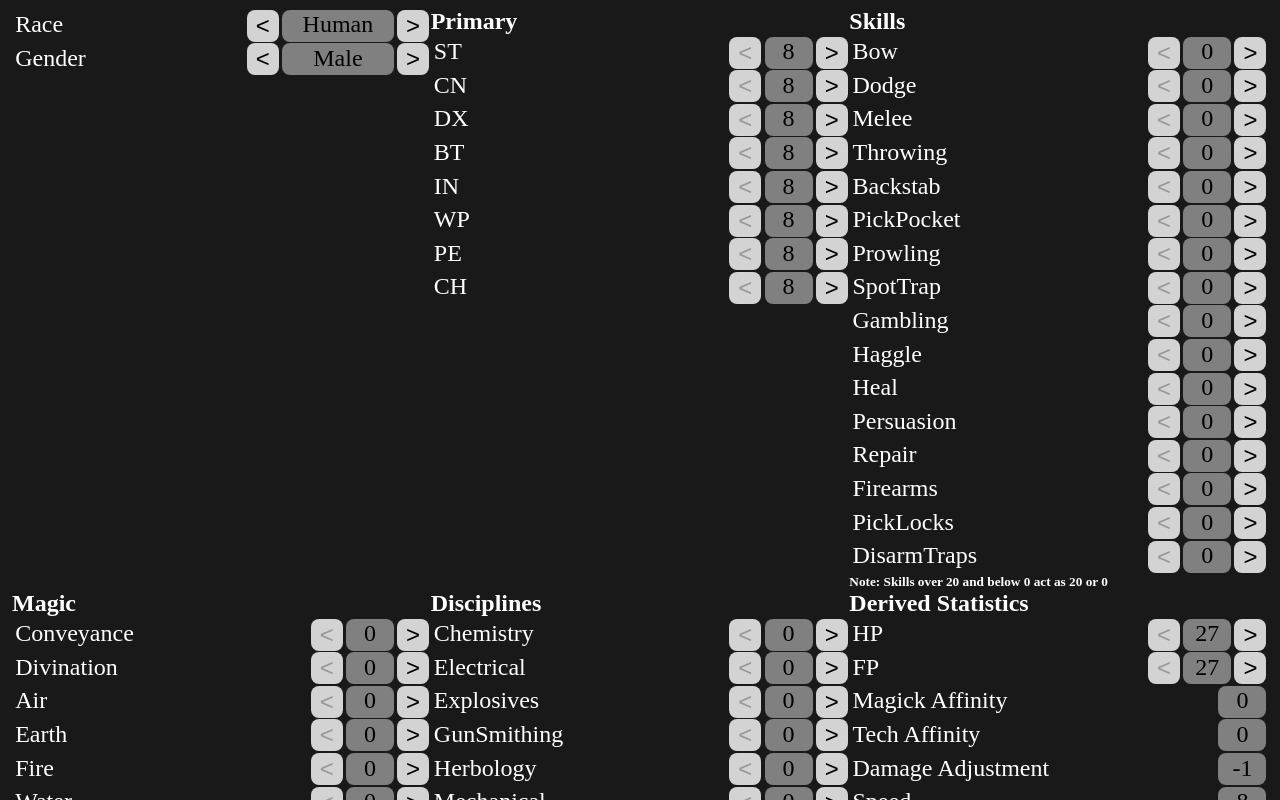
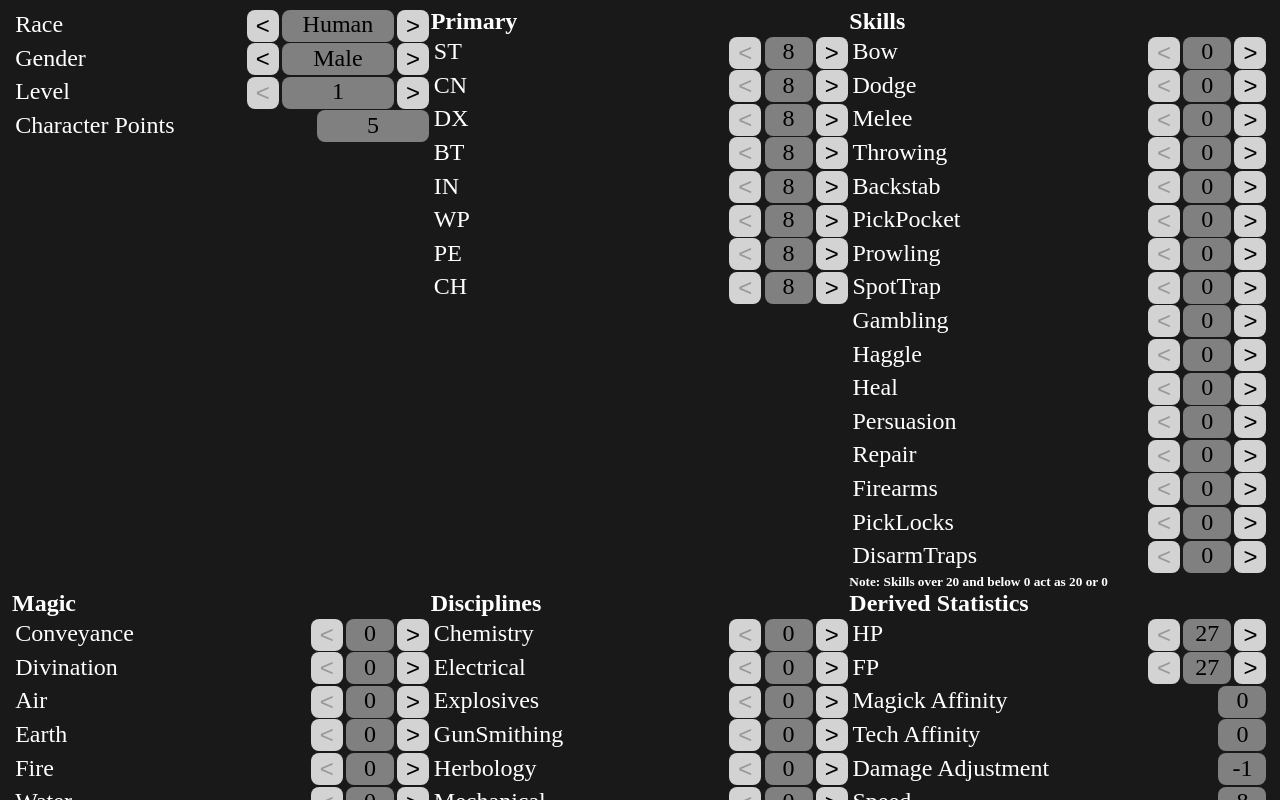
Before and after one commit to limaxophobiac/arcplanner, a React (Vite) app: page / in a window 1280 px wide. Shown: the top 800 px of the page. Built offline with nearby package versions, Linux system fonts and the light colour scheme.

Commit message:
leveling

```diff
--- a/src/Planner.jsx
+++ b/src/Planner.jsx
@@ -11,7 +11,7 @@ export default Planner;
 function Planner(){
     const [character, setCharacter] = useState(characterFactory());
     const [igMins, setIgMins] = useState(false);
-//    const [levelCap, setLevelCap] = useState(true);
+    const [levelCap, setLevelCap] = useState(true);
 
     function addStat(id, val){
         setCharacter({...character, [id]: character[id] + val, unspent: character.unspent - val})
@@ -53,6 +53,10 @@ function Planner(){
         return [-65, -52, -42, -33, -25, -18, -12, -7, -3, 0, 3, 7, 12, 18, 25, 33, 42, 52, 65][beauty-1];
     }
 
+    function calcPoints(level){
+        return level + 4 + Math.floor(level/5);
+    }
+
     return (
 
         <div id ="planner">
@@ -62,9 +66,13 @@ function Planner(){
                     setCharacter({...character, race: (character.race + val + races.length) % races.length});
                 else setCharacter({...character, race: (character.race + val + races.length) % races.length, male: true});
             }} max = {races.length} min={-1}/>
-            <Statdisplay disable={character.race >= 4} name="Gender" value = {character.male ? "Male" : "Female"} valueWidth={7} addigned={1} hasPoints={true} adder= {() => {
+            <Statdisplay disable={character.race >= 4} name="Gender" value = {character.male ? "Male" : "Female"} valueWidth={7} assigned={1} hasPoints={true} adder= {() => {
                 setCharacter({...character, male: !character.male});
             }}/>
+            <Statdisplay name="Level" value={character.level} assigned={character.level} hasPoints={true} valueWidth={7} min={1} adder={(val) => {
+                setCharacter({...character, level: character.level + val, unspent: character.unspent + calcPoints(character.level + val) - calcPoints(character.level)})
+            }} max = {levelCap ? 50 : 500}/>
+            <Passivedisplay name = {"Character Points"} value = {character.unspent} valueWidth={7}/>
 
             </div>
             <div id="primary">
@@ -158,7 +166,7 @@ function characterFactory(){
         race: 0,
         background: 0,
         level: 1,
-        unspent: 30,
+        unspent: 5,
         ST: 0,
         CN: 0,
         DX: 0,
--- a/src/passivedisplay.jsx
+++ b/src/passivedisplay.jsx
@@ -1,10 +1,10 @@
 import './passivedisplay.css'
 
-function Passivedisplay({name, value}){
+function Passivedisplay({name, value, valueWidth = 3}){
     return (
         <div className="passiveDisplay">
             <div className='nameDiv'>{name}</div>
-            <div className='valueDiv'>{value}</div>
+            <div className='valueDiv' style={{minWidth: valueWidth + "rem"}}>{value}</div>
         </div>
     )
 }
```
